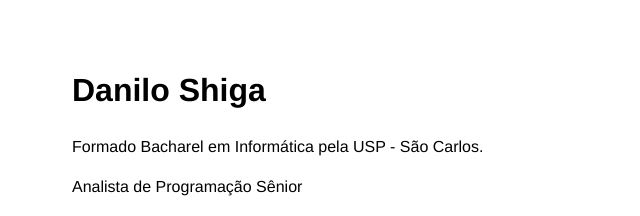
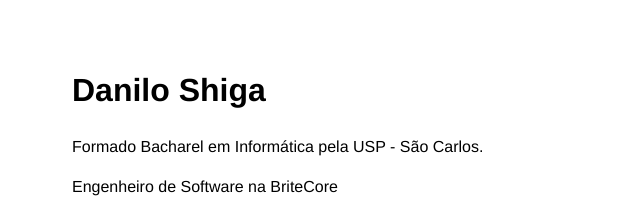
Before and after one commit to daneoshiga/daniloshiga.com, a plain HTML site: page index.html in a window 1280 px wide. Shown: the top 216 px of the page, 168-808 px from the left. Drawn offline with Linux system fonts and the light colour scheme.

Commit message:
Add current position

```diff
--- a/index.html
+++ b/index.html
@@ -42,7 +42,8 @@
                         <span itemprop="alumniOf">USP - S&atilde;o Carlos</span>.
                     </p>
                     <p>
-                    <span itemprop="jobTitle">Analista de Programação Sênior</span>
+                    <span itemprop="jobTitle">Engenheiro de Software</span> na
+                    <span itemprop="affiliation">BriteCore</span>
                     </p>
                 </section>
                 <section id="code_links">
```
